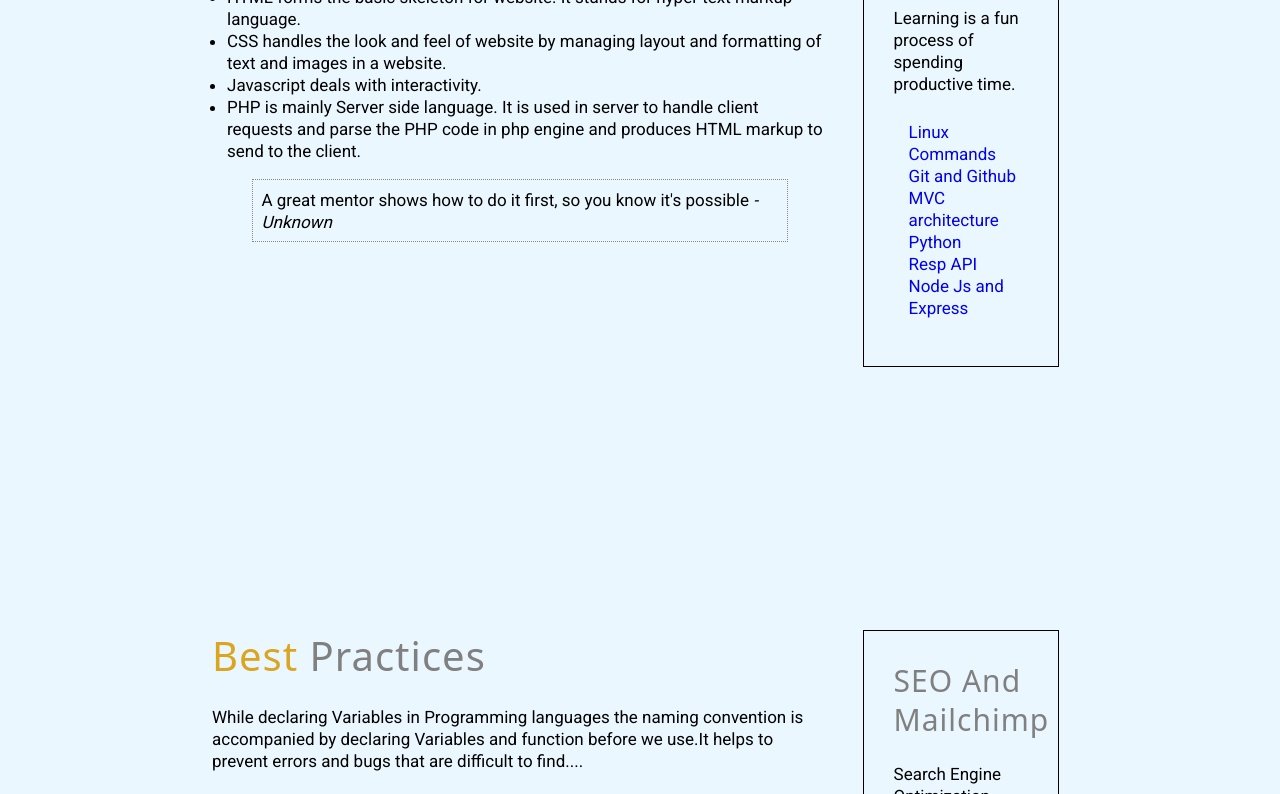
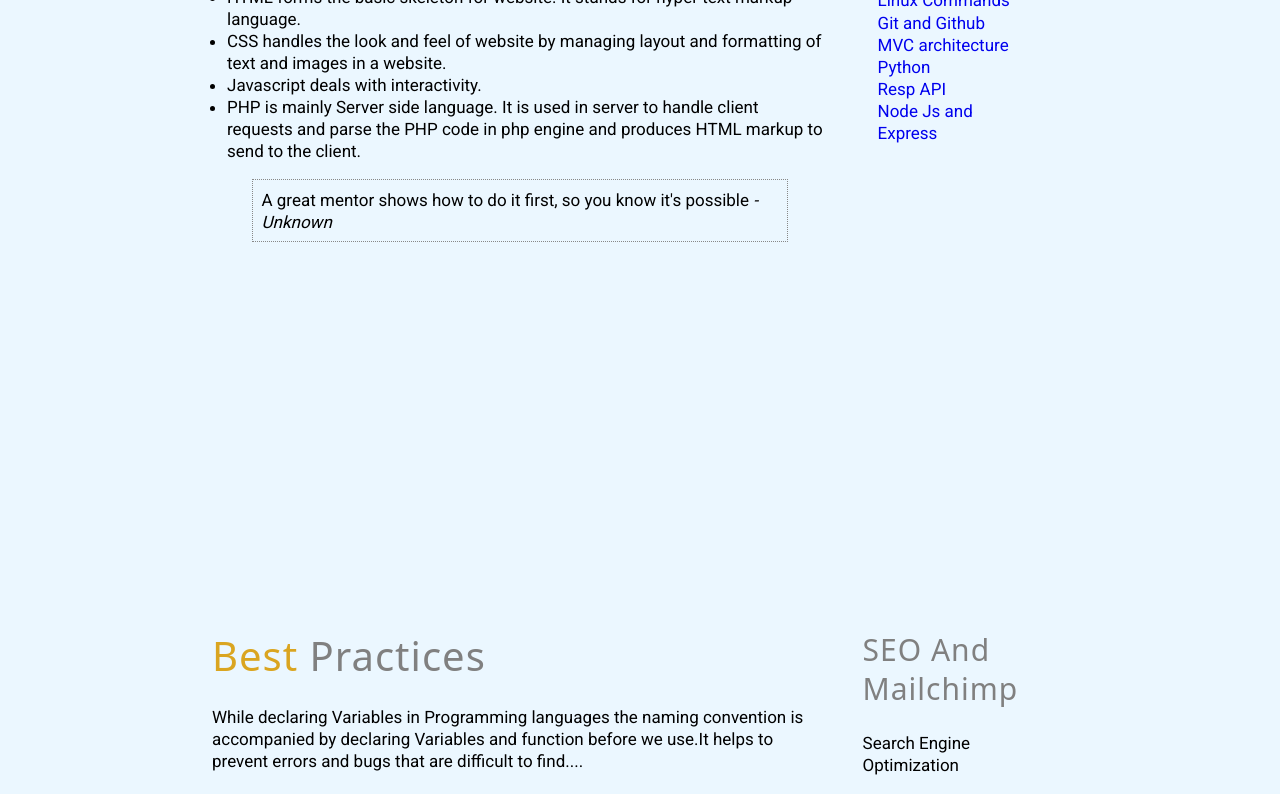
Before and after one commit to Namrajp/Namrajp.github.io, a plain HTML site: page index.html in a window 1280 px wide. Shown: the part 443-1237 px from the top of the page. Drawn offline with Linux system fonts and the light colour scheme.

Commit message:
amend last commit

```diff
--- a/index.html
+++ b/index.html
@@ -23,11 +23,7 @@
         height: 100vh;
         /* width: 70vw; */
       }
-      .column-narrow {
-        border: 1px solid black;
-        padding: 30px;
-        width: 23%;
-      }
+
     </style>
   </head>
 
```
